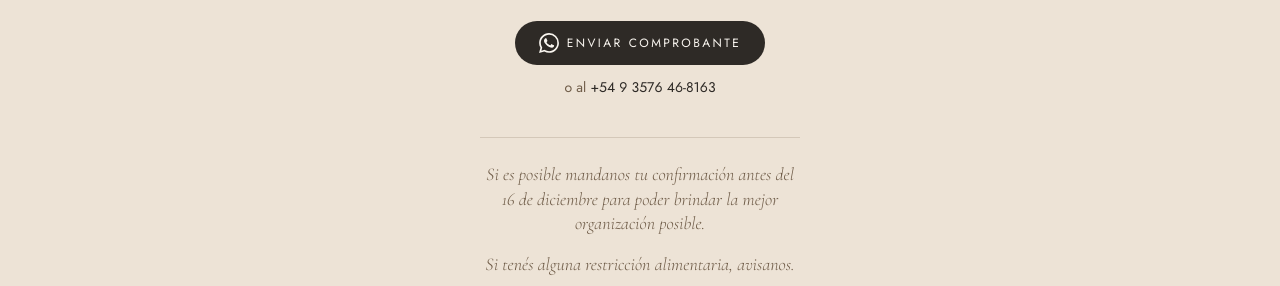
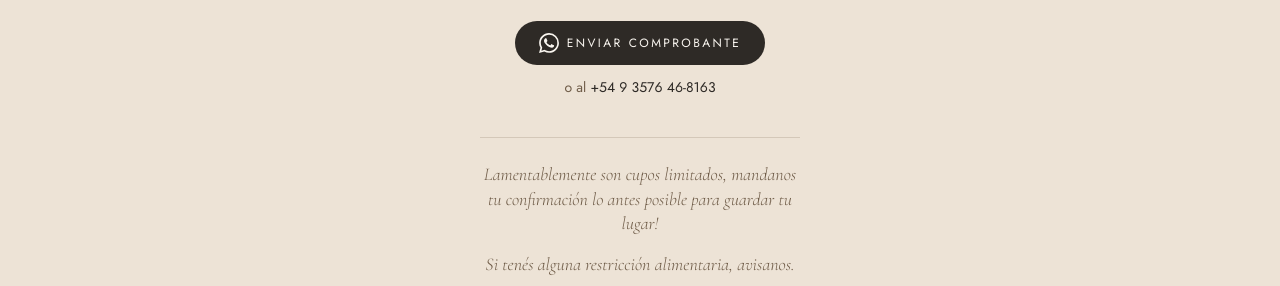
Before and after one commit to marcosferr1/bodaInvitation, an Astro site: page / in a window 1280 px wide. Shown: the part 5354-5640 px from the top of the page. Built offline with nearby package versions, Linux system fonts and the light colour scheme; Astro itself is replaced by a stand-in of ours; animation ran at ten frames a second.

Commit message:
Tarjeta: aviso de cupos limitados en confirmación
Co-Authored-By: Claude Opus 5.5 <noreply@anthropic.com>

```diff
--- a/src/data/evento.js
+++ b/src/data/evento.js
@@ -53,7 +53,7 @@ export const evento = {
     whatsapp: '5493576468163',
     whatsappTexto: '+54 9 3576 46-8163',
     confirmacion:
-      'Si es posible mandanos tu confirmación antes del 16 de diciembre para poder brindar la mejor organización posible.',
+      'Lamentablemente son cupos limitados, mandanos tu confirmación lo antes posible para guardar tu lugar!',
     restricciones:
       'Si tenés alguna restricción alimentaria, avisanos.',
   },
```
